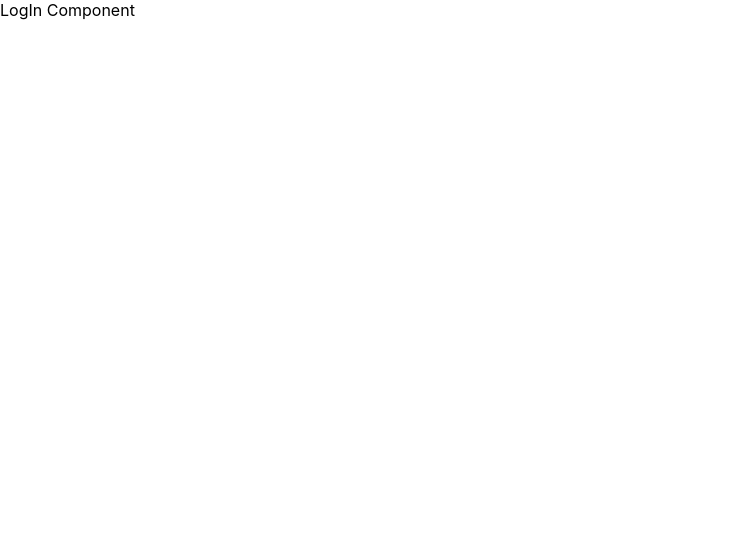
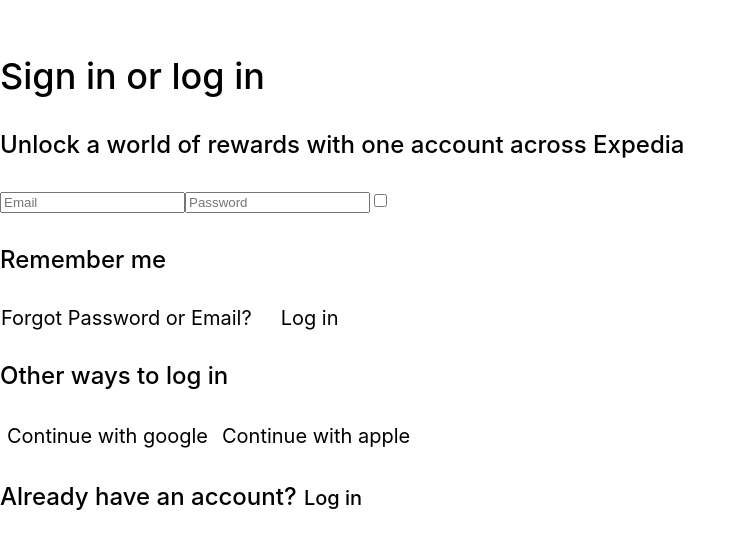
Before and after one commit to yuliianeznakhina/booking, a React (Create React App) app: page /Login in a window 1280 px wide. Shown: the top 548 px of the page, without its empty margins (0-746 px from the left). Built offline with nearby package versions, Linux system fonts and the light colour scheme.

Commit message:
login/signup html

```diff
--- a/src/App.css
+++ b/src/App.css
@@ -50,18 +50,30 @@
   font-weight: 500;
 }
 
-a {
-  text-decoration: none;
-  text-align: center;
+h4 {
+  font-family: "Inter", sans-serif;
+  font-size: 1.5rem;
+  font-weight: 500;
 }
 
 button,
 a {
+  font-family: "Inter", sans-serif;
   font-size: 1.25rem;
   background-color: inherit;
   border: 0.0625rem solid #00000000;
   cursor: pointer;
   transition: 0.1s;
+}
+
+a {
+  text-decoration: none;
+  text-align: center;
+  color: #000000;
+}
+
+a:hover {
+  color: var(--blue-color);
 }
 
 .signInBTN {
--- a/src/components/LogIn/LogIn.js
+++ b/src/components/LogIn/LogIn.js
@@ -1,8 +1,31 @@
+import { Link } from 'react-router-dom';
 import './LogIn.css';
 
-export function LogIn() {
+export function LogIn(props) {
   return (<div className="LogIn">
-    LogIn Component
+    <Link className='backBTN' to="/"><img /></Link>
+    <h2>Sign in or log in</h2>
+    <h4>Unlock a world of rewards with one account across Expedia</h4>
+    <form>
+      <input type='email' placeholder='Email' />
+      <input type='password' placeholder='Password' />
+      {props.mode == 'Signin' &&
+        <input type='password' placeholder='Password' />}
+      {props.mode == 'Signin' &&
+        <label htmlFor='checkbox'><input type='checkbox' /><h4>I predict the situation with <a>local residents</a> and <a>privacy policy</a></h4></label>}
+      {props.mode == 'Login' &&
+        <label htmlFor='checkbox'><input type='checkbox' /><h4>Remember me</h4></label>}
+      {props.mode == 'Login' &&
+        <a>Forgot Password or Email?</a>}
+      <Link className='signInBTN' to="/Signin">{props.mode == 'Signin' ? "Sign up" : "Log in"}</Link>
+    </form>
+    <h4>Other ways to log in</h4>
+    <button><img />Continue with google</button>
+    <button><img />Continue with apple</button>
+    {props.mode == 'Login' &&
+      <h4>Already have an account? <a>Log in</a></h4>}
+    {props.mode == 'Signin' &&
+      <h4>Don’t have an account? <a>Sign up</a></h4>}
   </div>
   );
 }
--- a/src/components/Main/About/About.css
+++ b/src/components/Main/About/About.css
@@ -2,7 +2,7 @@
     background-image: url(../../../../public/images/about-image.png);
     padding: 8.75rem;
     background-size: cover;
-    background-position:  right center;
+    background-position: right center;
     border-radius: 1.625rem;
 }
 
@@ -23,9 +23,6 @@
 }
 
 .About h4 {
-    font-family: "Inter", sans-serif;
-    font-size: 1.5rem;
-    font-weight: 500;
     margin: 0 0 0.25rem 0;
 }
 
--- a/src/components/Main/Header/Header.css
+++ b/src/components/Main/Header/Header.css
@@ -84,19 +84,7 @@
 .Header nav {
   display: flex;
   gap: 4.375rem;
-  font-family: "Inter", sans-serif;
-  font-size: 1.25rem;
   align-items: center;
-}
-
-.Header nav a {
-  color: #000000;
-  cursor: pointer;
-}
-
-
-.Header nav a:hover {
-  color: var(--blue-color);
 }
 
 .appBTN {
@@ -116,7 +104,13 @@
 }
 
 .Header .signInBTN {
+  background-color: #ffffff;
   border: 0.0625rem solid var(--gray-stroke);
+}
+
+.signInBTN:hover {
+  background-color: var(--blue-color-hover);
+  border: 0.0625rem solid #00000000;
 }
 
 .signIn {
--- a/src/components/Main/SignInBanner/SignInBanner.css
+++ b/src/components/Main/SignInBanner/SignInBanner.css
@@ -5,7 +5,6 @@
     align-items: center;
     padding: 1.75rem 2.5rem;
     border-radius: 1.25rem;
-    font-family: "IBM Plex Sans", sans-serif;
 }
 
 .bannerWrapper {
```
